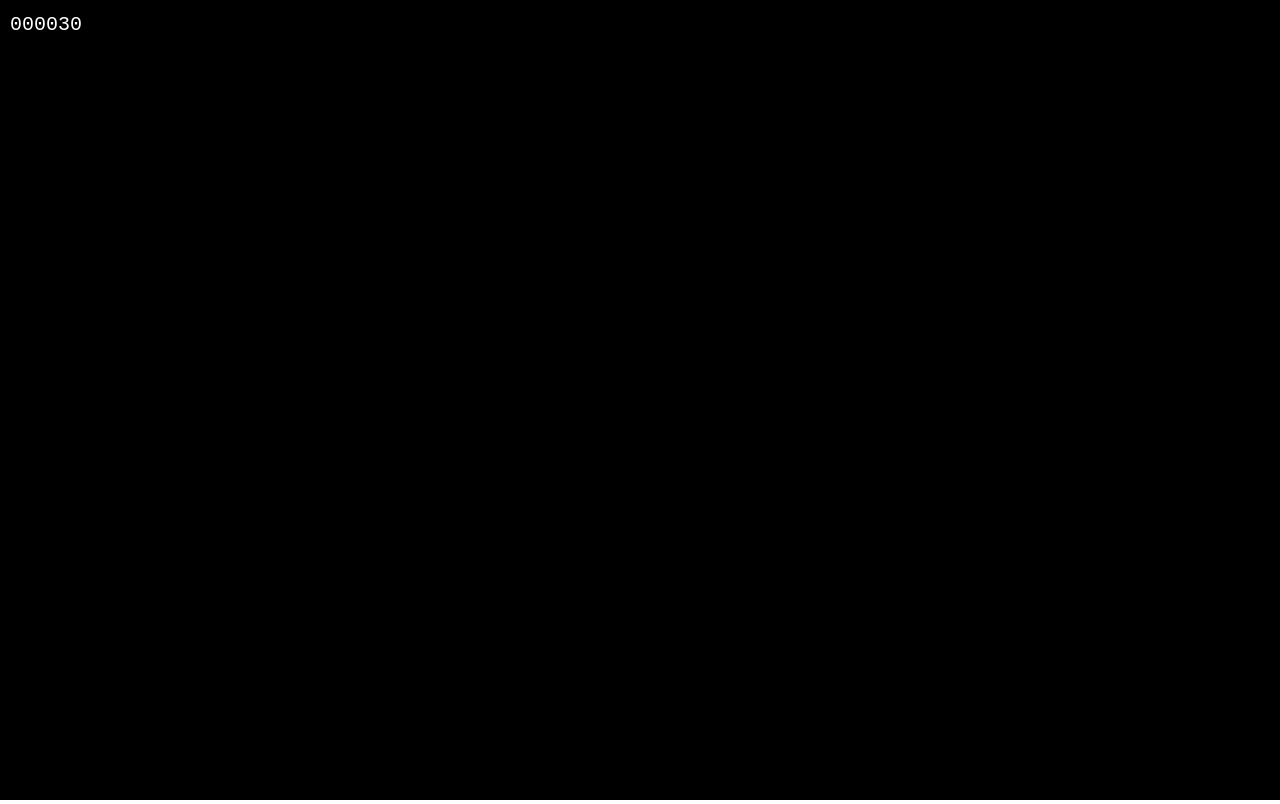
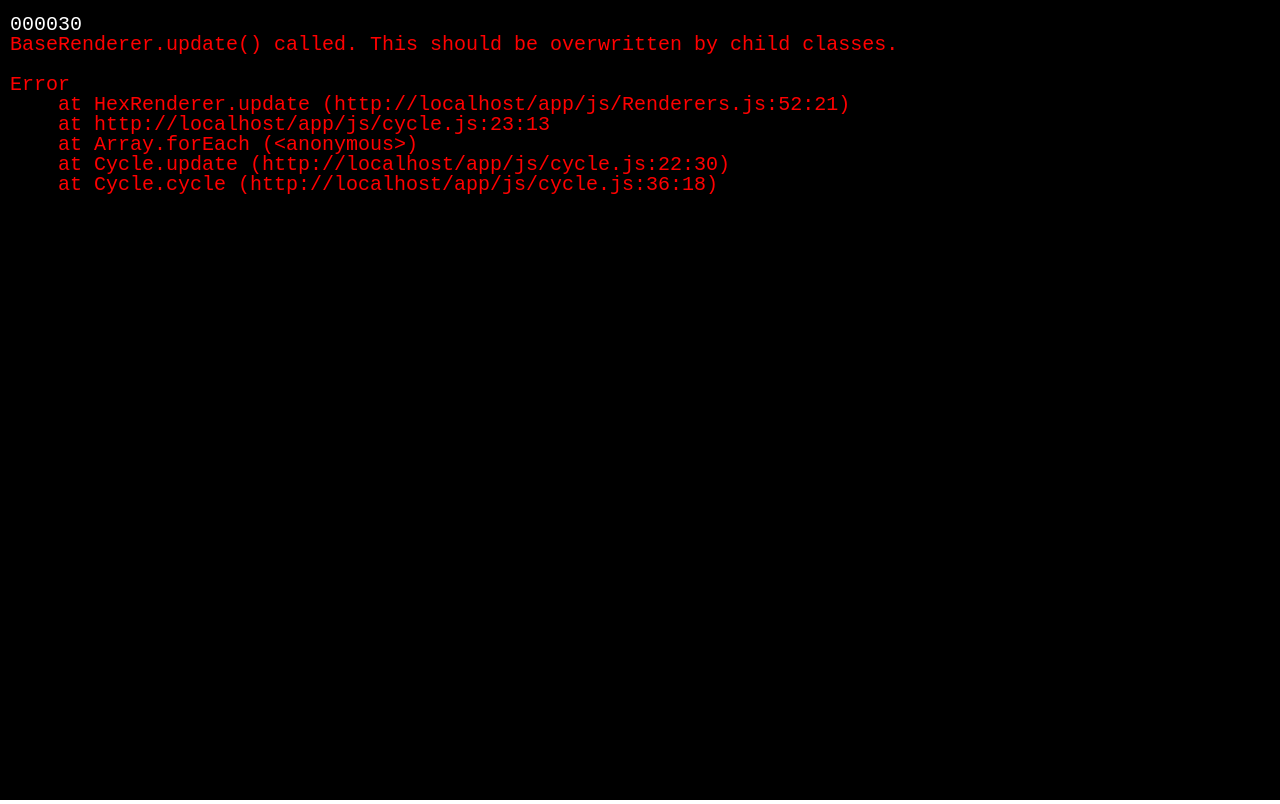
Before and after one commit to Proliecan/BestaCrawl, a plain HTML site: page app/index.html in a window 1280 px wide. Drawn offline with Linux system fonts and the light colour scheme.

Commit message:
Base Renderer

```diff
--- a/app/index.html
+++ b/app/index.html
@@ -20,6 +20,7 @@
     <!-- Start cycle -->
     <script>
         Cycle.getInstance().start(30);
+        new HexRenderer(Canvas.getInstance());
     </script>
 </body>
 </html>
--- a/app/js/Renderers.js
+++ b/app/js/Renderers.js
@@ -2,6 +2,9 @@ const BaseRenderer = class BaseRenderer {
     constructor(canvas) {
         this.canvas = canvas.canvasObject;
         this.ctx = canvas.ctx;
+
+        // register renderer
+        Cycle.getInstance().registerRenderCallback(this.update.bind(this));
     }
 
     // fill with solid color
@@ -30,9 +33,27 @@ const BaseRenderer = class BaseRenderer {
         this.ctx.fillText(string, x, y);
     }
 
+    //draw frame rate
+    drawFps(fps) {
+        this.drawString(fps, 10, 10);
+    }
+
     // update should be overwriten by child classes
     update() {
-        console.log('BaseRenderer.update() called. This should be overwritten by child classes.');
+        // console.log('BaseRenderer.update() called. This should be overwritten by child classes.');
+        // black background
+        this.fill('#000000');
+        //draw frame rate
+        this.drawFps(Cycle.getInstance().fps);
+
+        // draw warning
+        this.drawString('BaseRenderer.update() called. This should be overwritten by child classes.', 10, 30, '#ff0000', '20px Monospace');
+        // draw stack trace with line breaks
+        let stack = new Error().stack;
+        let lines = stack.split('\n');
+        lines.forEach((line, index) => {
+            this.drawString(line, 10, 50 + (20 * (index+1)), '#ff0000', '20px Monospace');
+        });
     }
 }
 
--- a/app/js/canvas.js
+++ b/app/js/canvas.js
@@ -14,7 +14,7 @@ const Canvas = class Canvas extends Singleton {
         //  */
         // // HERE: HANDLED BY AN ANIMATION CYCLE IN CYCLE.JS
         // this.renderFrame();
-        console.log('canvas resized');
+        // console.log('canvas resized');
     }
 
     constructor() {
--- a/app/js/cycle.js
+++ b/app/js/cycle.js
@@ -7,16 +7,21 @@ const Cycle = class Cycle extends Singleton {
         // get canvas Singleton instance
         this.canvas = Canvas.getInstance();
 
-        // TEMPORARY: create a new HexRenderer to display fps
-        this.hexRenderer = new HexRenderer(this.canvas);
-        this.fps =-1;
+        // render callbacks
+        this.renderCallbacks = [];
+    }
+
+    // register render callback
+    registerRenderCallback = (callback) => {
+        this.renderCallbacks.push(callback);
     }
 
     // update function
-    update = (fps) => {
-        // TEMOPRARY: hexRenderer
-        this.hexRenderer.fill('#000000');
-        this.hexRenderer.drawString(fps, 10, 10);
+    update = () => {
+        // render callbacks
+        this.renderCallbacks.forEach(callback => {
+            callback();
+        });
     }
 
     // Update cycle
```
